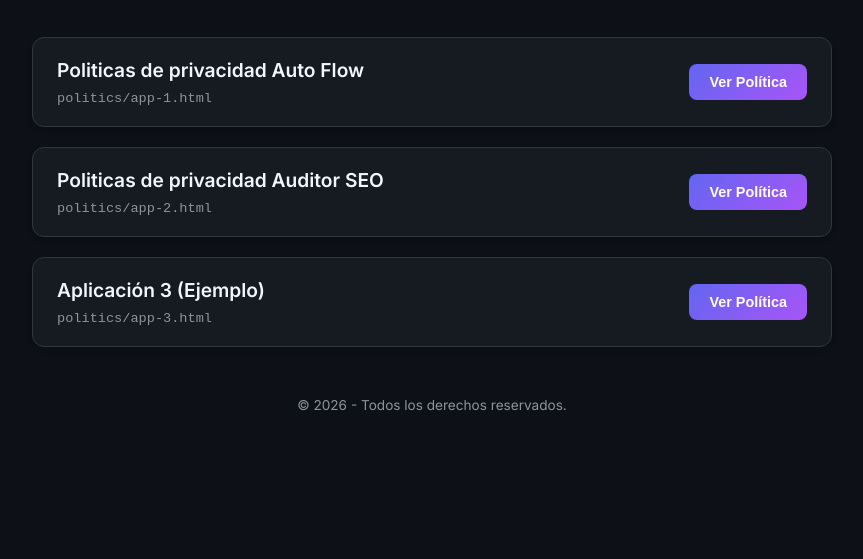
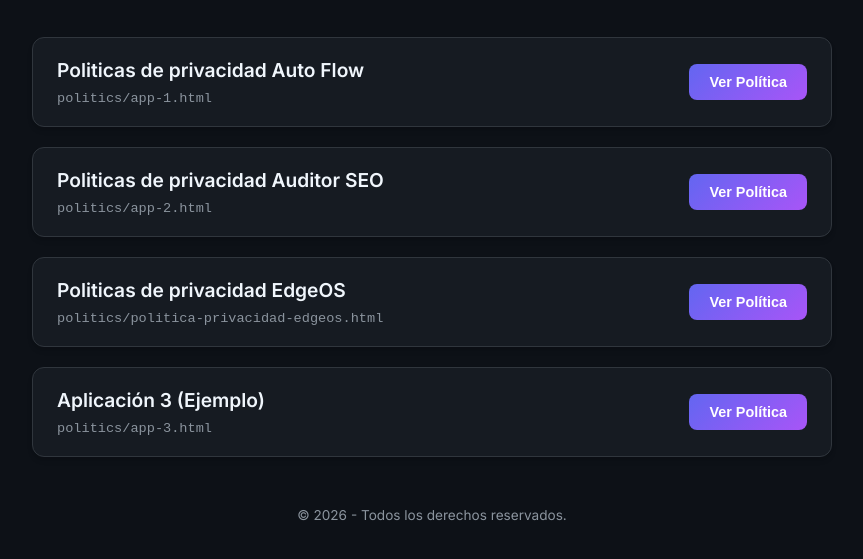
Before and after one commit to Smith-Develop/Politicas-de-privacidad-Web-Store, a plain HTML site: page index.html in a window 1280 px wide. Shown: the part 115-674 px from the top of the page, without its empty margins (208-1071 px from the left). Drawn offline with Linux system fonts and the light colour scheme.

Commit message:
Add privacy policy link for EdgeOS

```diff
--- a/index.html
+++ b/index.html
@@ -148,6 +148,15 @@
                 <button class="btn-view">Ver Política</button>
             </a>
 
+            <!-- EdgeOS -->
+            <a href="./politics/politica-privacidad-edgeos.html" class="policy-card">
+                <div class="policy-info">
+                    <h2>Politicas de privacidad EdgeOS</h2>
+                    <span>politics/politica-privacidad-edgeos.html</span>
+                </div>
+                <button class="btn-view">Ver Política</button>
+            </a>
+
             <!-- Política 3 -->
             <a href="./politics/app-3.html" class="policy-card">
                 <div class="policy-info">
```
